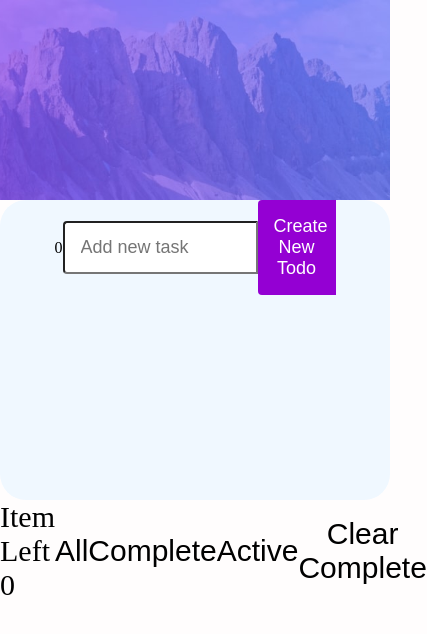
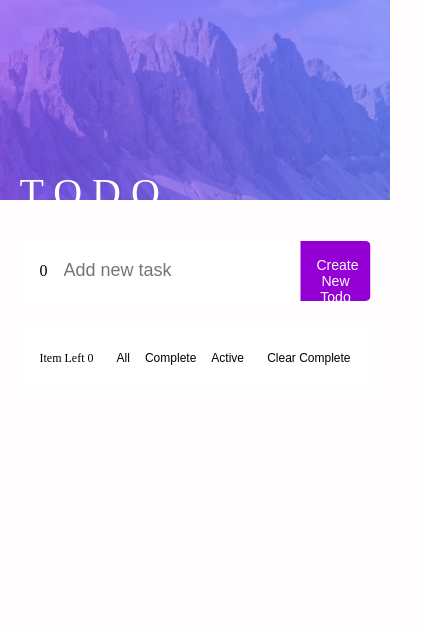
Before and after one commit to Joey19900/todoApp, a React (Create React App) app: page / in a window 390 px wide. Shown: the top 634 px of the page, 427 px wide, since content can reach past the window. Built offline with nearby package versions, Linux system fonts and the light colour scheme.

Commit message:
Responsive design was implemented in the ando hover app

```diff
--- a/src/App.css
+++ b/src/App.css
@@ -2,6 +2,10 @@
   margin: 0;
   padding: 0;
   box-sizing: border-box;
+}
+
+html {
+  font-size: 62.5%;
 }
 
 html,
@@ -22,6 +26,8 @@ body {
 
 .todoApp {
   width: 100%;
+  position: relative;
+  height: 100vh;
 }
 
 /*image*/
--- a/src/components/TaskFilterButtons/TaskFilterButtons.css
+++ b/src/components/TaskFilterButtons/TaskFilterButtons.css
@@ -2,20 +2,29 @@
   display: flex;
   align-items: center;
   justify-content: space-between;
+  padding: 2rem;
+  background-color: white;
 }
+
+.buttonFilterStatus {
+  display: flex;
+  gap: 1.5rem;
+}
+
 .button {
   background: transparent;
   border: none;
+  color: black;
+  font-size: 1.2rem;
+}
+.button.active {
+  color: darkmagenta;
 }
 
-.text {
-  color: black;
-  font-size: 30px;
-}
-.text:hover {
+.button:hover {
   color: darkmagenta;
 }
 .Itemleft {
   color: black;
-  font-size: 30px;
+  font-size: 1.2rem;
 }
--- a/src/components/TaskFilterButtons/index.jsx
+++ b/src/components/TaskFilterButtons/index.jsx
@@ -1,21 +1,52 @@
 import React from "react";
 import { useState } from "react";
 import "./TaskFilterButtons.css";
+
 function TaskFilterButtons({ setFilterStatus, tasks, handleClearTask }) {
   const itemLeft = tasks.length;
+
+  const [currFilter, setCurrFilter] = useState("");
+
+  const changeFilter = (filter) => {
+    setCurrFilter(filter);
+    setFilterStatus(filter);
+  };
+
+  const statusFilter = {
+    all: "All",
+    complete: "Complete",
+    active: "Active",
+  };
 
   return (
     <div className="buttonsFilter">
       <p className="Itemleft">Item Left {itemLeft}</p>
-      <button className="button" onClick={() => setFilterStatus("All")}>
-        <p className="text">All</p>
-      </button>
-      <button className="button" onClick={() => setFilterStatus("Complete")}>
-        <p className="text">Complete</p>
-      </button>
-      <button className="button" onClick={() => setFilterStatus("Active")}>
-        <p className="text">Active</p>
-      </button>
+      <div className="buttonFilterStatus">
+        <button
+          className={`button ${
+            currFilter === statusFilter.all ? "active" : ""
+          }`}
+          onClick={() => changeFilter(statusFilter.all)}
+        >
+          {statusFilter.all}
+        </button>
+        <button
+          className={`button ${
+            currFilter === statusFilter.complete ? "active" : ""
+          }`}
+          onClick={() => changeFilter(statusFilter.complete)}
+        >
+          {statusFilter.complete}
+        </button>
+        <button
+          className={`button ${
+            currFilter === statusFilter.active ? "active" : ""
+          }`}
+          onClick={() => changeFilter(statusFilter.active)}
+        >
+          {statusFilter.active}
+        </button>
+      </div>
       <button
         className="button"
         onClick={() => handleClearTask("Clear Complete")}
@@ -25,4 +56,5 @@ function TaskFilterButtons({ setFilterStatus, tasks, handleClearTask }) {
     </div>
   );
 }
+
 export default TaskFilterButtons;
--- a/src/components/TaskForm/TaskForm.css
+++ b/src/components/TaskForm/TaskForm.css
@@ -1,33 +1,50 @@
 .taskForm {
   display: flex;
-  flex-wrap: wrap;
   align-items: center;
-  justify-content: center;
-  height: auto;
-  display: flex;
+  justify-content: space-between;
+  height: 6rem;
+  background-color: #fff;
+  border-radius: 0.5rem;
+  overflow: hidden;
+  min-height: 6rem;
 }
 
 .task-input {
-  width: 50%;
   font-size: 18px;
-  background-color: white;
   padding: 14px 32px 14px 16px;
-  border-radius: 4px 0 0 4px;
+  border: none;
+  justify-content: initial;
+  width: 100%;
   outline: none;
-  justify-content: initial;
+  height: 100%;
+}
+
+.task-input:-webkit-autofill,
+.task-input:-webkit-autofill:hover,
+.task-input:-webkit-autofill:focus,
+.task-input:-webkit-autofill:active {
+  -webkit-box-shadow: 0 0 0 30px white inset;
+  -webkit-text-fill-color: black;
+  box-shadow: 0 0 0 30px white inset;
 }
 
 .Task-button {
   padding: 16px;
-  font-size: 18px;
+  font-size: 14px;
   font-family: sans-serif;
   border: none;
-  border-radius: 4px 0 0 4px;
   cursor: pointer;
   outline: none;
   background-color: darkviolet;
   color: #fff;
   text-transform: capitalize;
+  min-width: 7rem;
+  max-width: 10rem;
   width: 20%;
-  height: 10;
+  height: 100%;
 }
+
+.taskForm > p {
+  font-size: 1.6rem;
+  padding-left: 2rem;
+}
--- a/src/components/TaskForm/index.jsx
+++ b/src/components/TaskForm/index.jsx
@@ -28,7 +28,7 @@ function TaskForm({ handleAddTask }) {
         type="text"
         placeholder="Add new task "
         name="text"
-        minLength="5"
+        minLength="3"
         maxLength="30"
         required
         onChange={handleChange}
--- a/src/components/TaskItem/TaskItem.css
+++ b/src/components/TaskItem/TaskItem.css
@@ -33,8 +33,3 @@
 }
 
 /*task finished*/
-
-.task-container.finish {
-  text-decoration: line-through;
-  background-color: blueviolet;
-}
--- a/src/components/TaskList/TaskList.css
+++ b/src/components/TaskList/TaskList.css
@@ -1,10 +1,30 @@
 .task-list-main {
   top: 20%;
-  height: 300px;
-  width: 100%;
-  background-color: aliceblue;
-  border-radius: 26px;
-  border-style: 10px solid black;
-  overflow: scroll;
-  margin: 0 auto;
+  width: 90%;
+  max-width: 60rem;
+  max-height: 70vh;
+
+  position: absolute;
+  left: 50%;
+  transform: translateX(-50%);
+
+  display: flex;
+  flex-direction: column;
+  gap: 1.5rem;
 }
+
+.task-list-items::-webkit-scrollbar {
+  display: none;
+}
+
+.task-list-main header {
+  font-size: 4rem;
+  letter-spacing: 1rem;
+  margin-bottom: 1rem;
+}
+
+.task-list-items {
+  overflow: auto;
+  background-color: white;
+  box-shadow: 0px 10px 30px 0px #00000066;
+}
--- a/src/components/TaskList/index.jsx
+++ b/src/components/TaskList/index.jsx
@@ -77,7 +77,9 @@ function TaskList() {
   return (
     <>
       <div className="task-list-main">
+        <header>TODO</header>
         <TaskForm handleAddTask={handleAddTask} />
+        <div className="task-list-items">
           {filteredTask.map((task) => (
             <TaskItem
               key={task.id}
@@ -97,6 +99,7 @@ function TaskList() {
             tasks={filteredTask}
           />
         </div>
+      </div>
     </>
   );
 }
```
Lines whose indentation alone changed are shown as unchanged.
